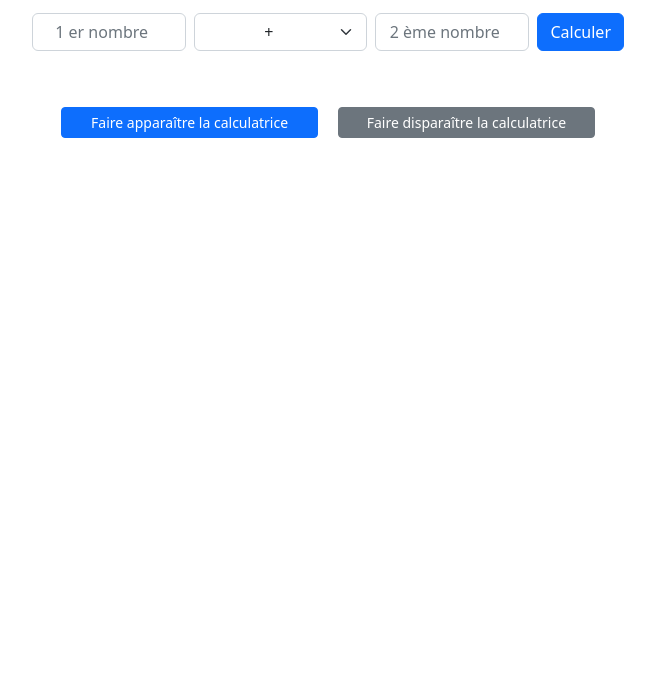
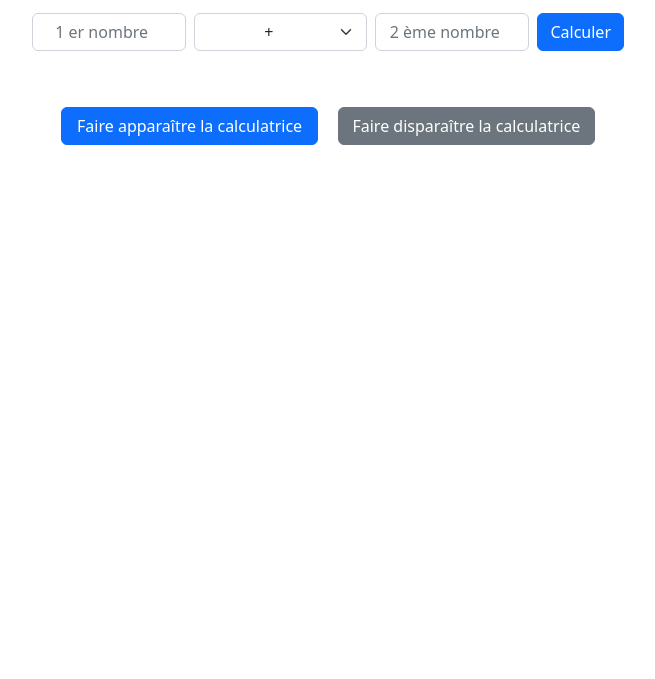
Before and after one commit to Valentinlpka/calculatrice, a plain HTML site: page index.html in a window 1280 px wide. Shown: the part 121-800 px from the top of the page, without its empty margins (312-967 px from the left). Drawn offline with Linux system fonts and the light colour scheme.

Commit message:
new buttons

```diff
--- a/index.html
+++ b/index.html
@@ -40,8 +40,8 @@
         </form>
         <p class="resultat h4"></p>
         <p class="com" style="height: 1rem;"></p>
-        <button class="visible col-12 col-sm-5 text-center btn btn-sm  my-2 mx-2 btn-primary">Faire apparaître la calculatrice</button>
-        <button class="none col-12 col-sm-5 text-center btn btn-sm btn-secondary my-2 mx-2">Faire disparaître la calculatrice</button>
+        <button class="visible col-12 col-sm-5 text-center btn my-2 mx-2 btn-primary">Faire apparaître la calculatrice</button>
+        <button class="none col-12 col-sm-5 text-center btn btn-secondary my-2 mx-2">Faire disparaître la calculatrice</button>
     </div>
 
 
```
